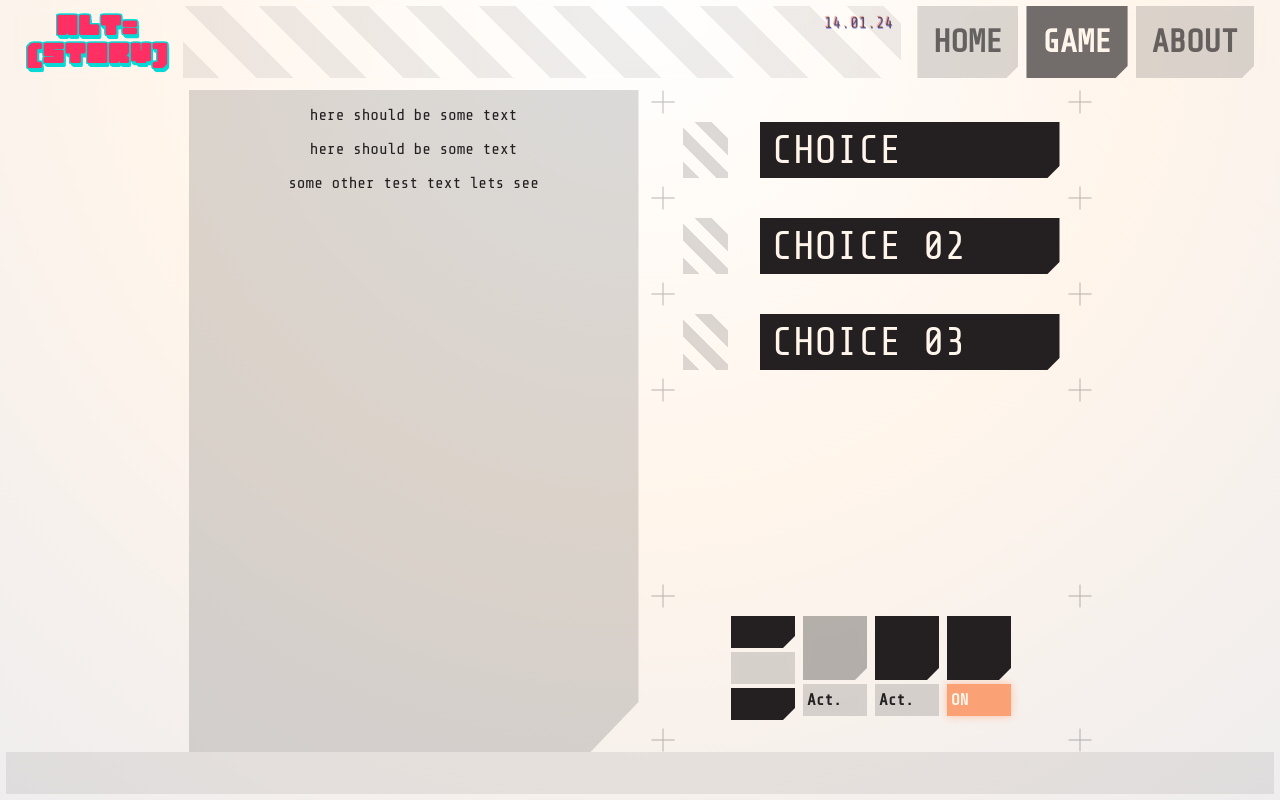
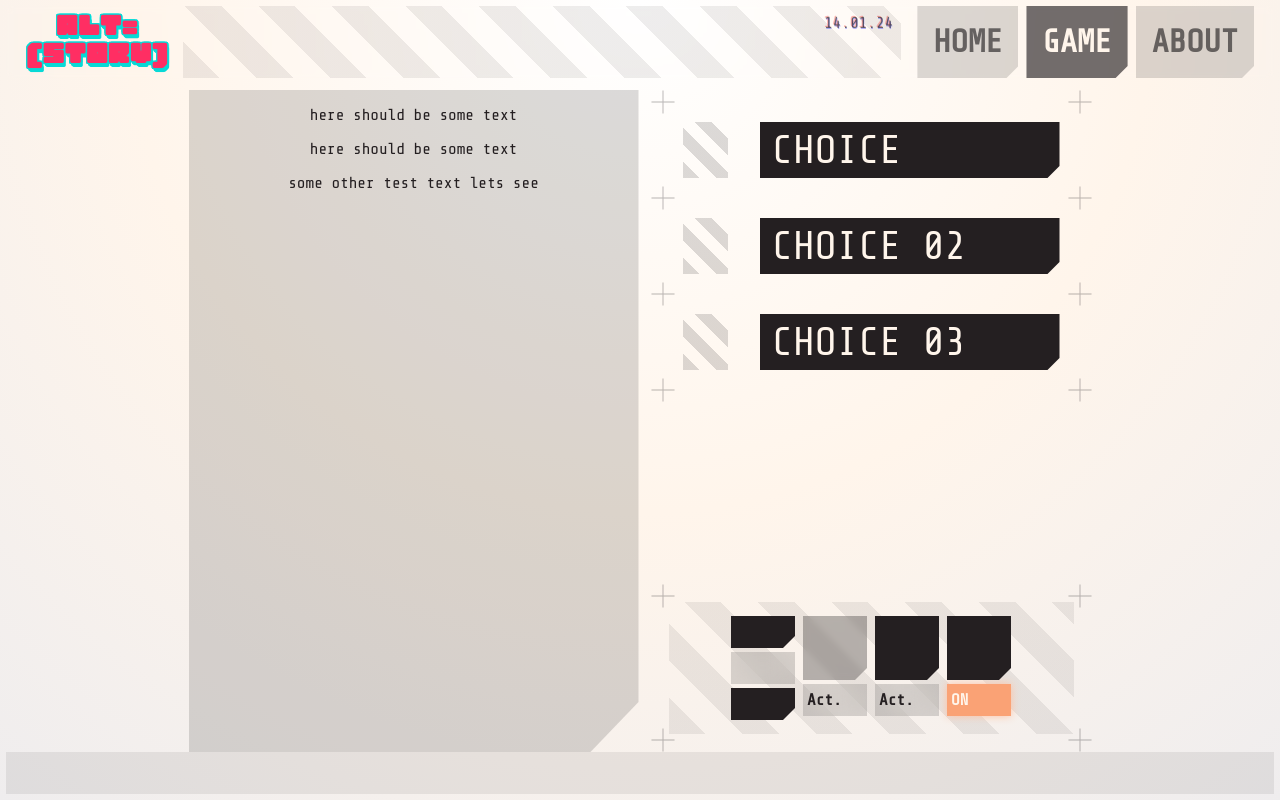
Before and after one commit to TJ-shmt/alt_story, a Vue app: page /#/game in a window 1280 px wide. Built offline with nearby package versions, Linux system fonts and the light colour scheme; a web font is replaced by a local one.

Commit message:
Options field background added

```diff
--- a/src/views/GameView.vue
+++ b/src/views/GameView.vue
@@ -127,7 +127,19 @@
   flex-direction: column;
   gap: 8px;
 
-  // hier
+  $offset: 36px;
+  $offset-position: calc($offset / 2);
+  background-repeat: no-repeat;
+  background-size: calc(100% - $offset) calc(100% - $offset);
+  background-position: $offset-position $offset-position;
+  $stripe-thickness: 26px;
+  background-image: repeating-linear-gradient(
+    45deg,
+    $off-black-8,
+    $off-black-8 $stripe-thickness,
+    transparent $stripe-thickness,
+    transparent 2 * $stripe-thickness
+  );
 }
 #options-box {
   margin: auto;
@@ -198,7 +210,7 @@
         filter: drop-shadow(0 0 4px $light-coral-light);
       }
 
-      backdrop-filter: brightness(100%) blur(3px);
+      backdrop-filter: brightness(100%) blur(12px);
     }
   }
 }
```
